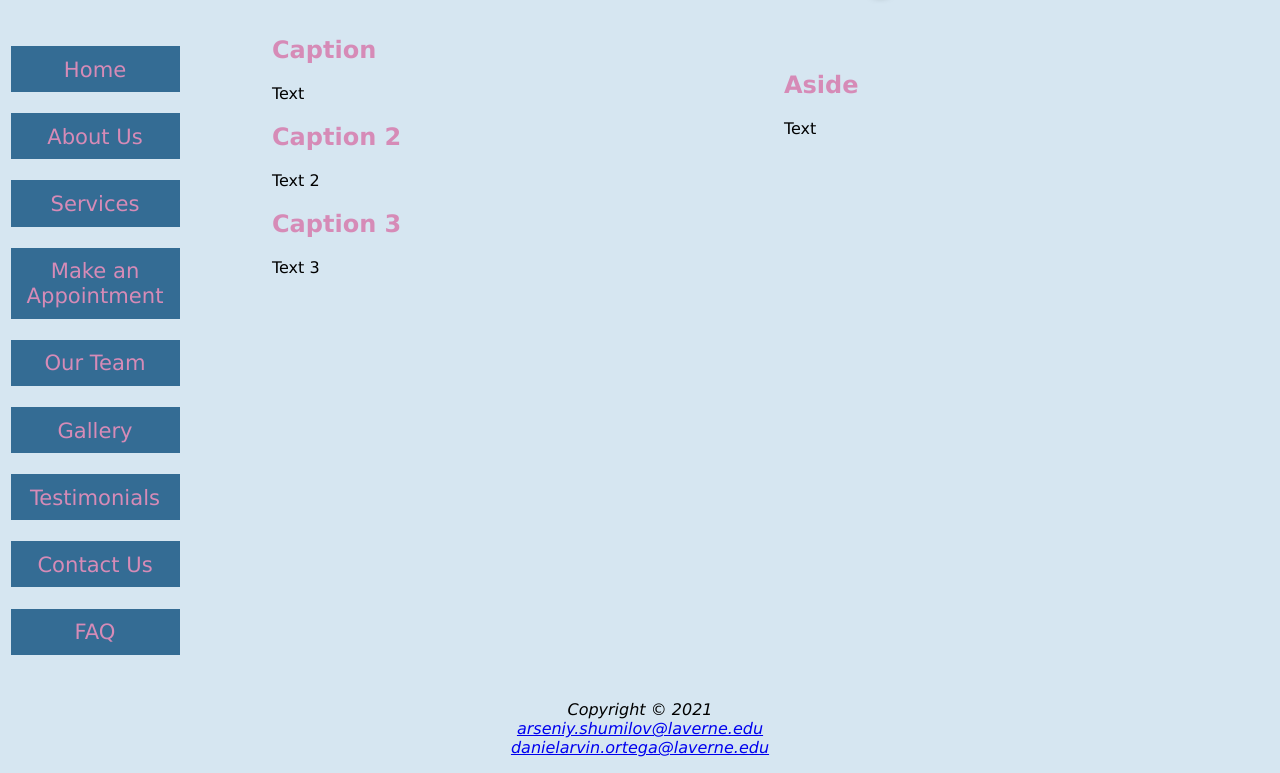
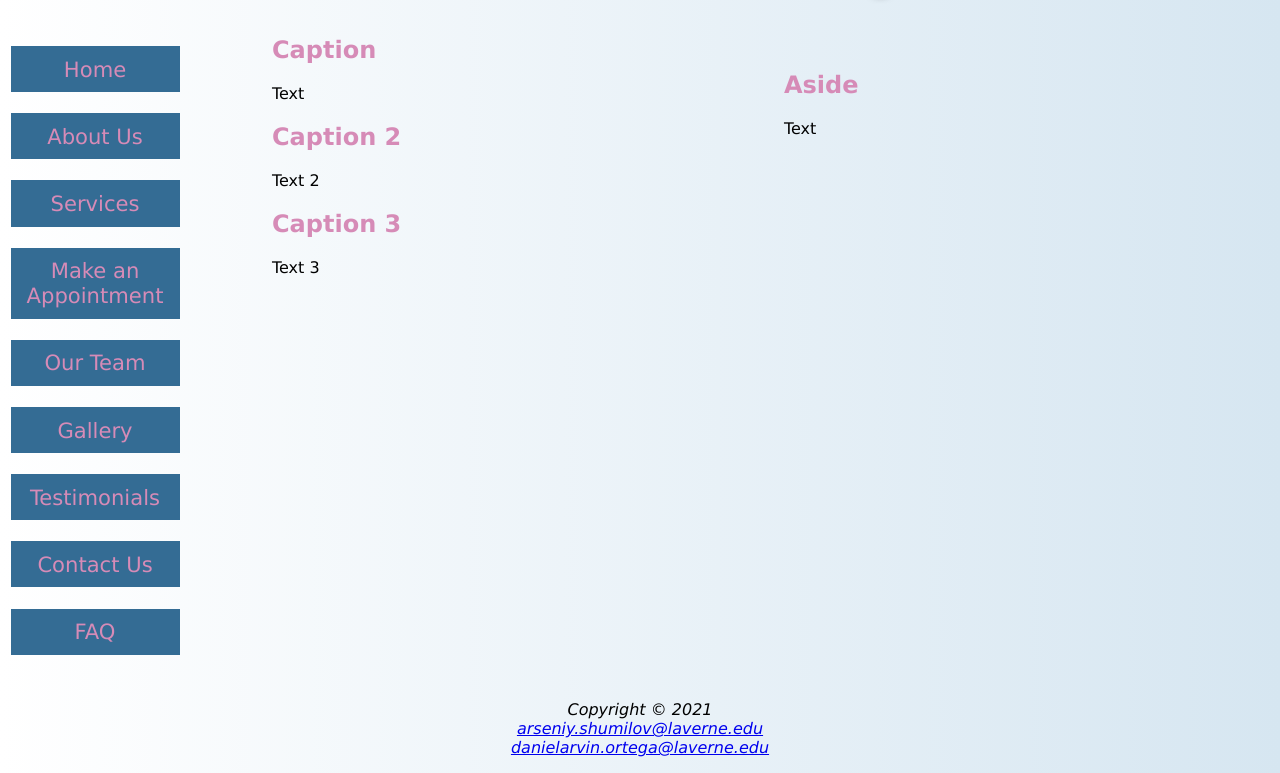
Before and after one commit to Pitbulliator/Salon, a plain HTML site: page index.html in a window 1280 px wide. Shown: the part 104-877 px from the top of the page. Drawn offline with Linux system fonts and the light colour scheme.

Commit message:
Update index.html

```diff
--- a/index.html
+++ b/index.html
@@ -24,7 +24,8 @@ nav    { grid-area: n; }
 main   { grid-area: m; }
 aside  { grid-area: a; }
 footer { grid-area: f; }
-#wrapper {  background-color: #d6e6f1;
+#wrapper {
+            background: linear-gradient(to right, white, #d6e6f1);
             color: #black;
             display: grid;
             grid-template:
```
